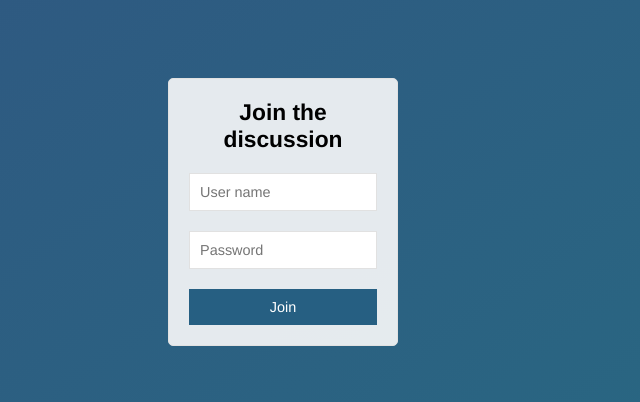
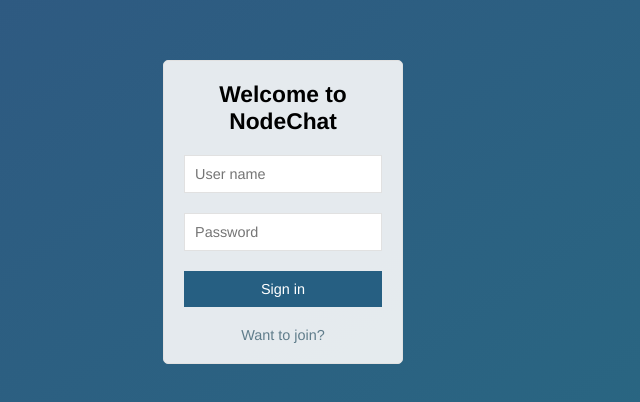
Before and after one commit to f3mshep/node_chat, a React (Create React App) app in the folder client/: page / in a window 1280 px wide. Shown: the part 188-590 px from the top of the page, without its empty margins (357-997 px from the left). Built offline with nearby package versions, Linux system fonts and the light colour scheme; no server answers.

Commit message:
authentication and current user list working

```diff
--- a/client/src/App.css
+++ b/client/src/App.css
@@ -57,8 +57,8 @@ button:disabled {
   border: 1px solid #e1e1e1;
   border-radius: 5px;
   padding: 0px 20px;
-  margin: 20px;
-  width: 230px;
+  margin: 10px;
+  width: 240px;
 }
 
 .form-field {
@@ -72,6 +72,17 @@ button:disabled {
 .form-field label {
   display: block;
   margin-bottom: 7px;
+}
+
+.form-field a {
+  color:#607d8b;
+  cursor: pointer;
+  text-align: center;
+  font-weight: 300;
+}
+
+.form-field a:active, a:hover {
+  color: #455a64;
 }
 
 .form-field input, .form-field select {
--- a/client/src/App.js
+++ b/client/src/App.js
@@ -4,25 +4,6 @@ import ChatMain from "./containers/chat_main";
 import "./App.css";
 
 class App extends Component {
-  state = {
-    response: ""
-  };
-
-  componentDidMount() {
-    this.callApi()
-      .then(res => this.setState({ response: res.express }))
-      .catch(err => console.log(err));
-  }
-
-  callApi = async () => {
-    const response = await fetch("/api/hello");
-    const body = await response.json();
-
-    if (response.status !== 200) throw Error(body.message);
-
-    return body;
-  };
-
   render() {
     return (
       <ChatMain/>
--- a/client/src/components/sign_in_component.js
+++ /dev/null
@@ -1,12 +0,0 @@
-import React from 'react';
-import SignInForm from '../containers/sign_in_form';
-
-const SignIn = (props) => (
-  <div className="centered-form">
-    <div className="centered-form__form">
-      <SignInForm handleAccountCreation={props.handleAccountCreation} />
-    </div>
-  </div>
-);
-
-export default SignIn;
--- a/client/src/containers/chat_main.js
+++ b/client/src/containers/chat_main.js
@@ -4,7 +4,7 @@ import io from 'socket.io-client';
 import ChatMessages from './chat_messages'
 import ChatFooter from './chat_footer'
 import ChatSidebar from '../components/chat_sidebar'
-import SignIn from '../components/sign_in_component'
+import SignIn from '../containers/sign_in_container'
 
 class ChatMain extends React.Component{
 
@@ -36,27 +36,11 @@ class ChatMain extends React.Component{
     this.setState({messages: currentMessages})
   }
 
-  handleAccountCreation(username, password){
+  setToken(token){
     const socket = this.state.clientSocket;
-    const request = {username, password};
-    fetch("/users", {
-      method: "post",
-      headers: {"Content-Type": "application/json"},
-      body: JSON.stringify(request)
-    })
-    .then(response => {
-      if(!response.ok){
-        //TODO: err handle here (modal maybe?)
-        console.log(response)
-      } else {
-        return response.json()
-      }
-    })
-    .then(auth => {
-      debugger
-      localStorage.setItem("jwt", auth.token)
-      socket.emit('authenticate', auth)
-    })
+    this.setState({token});
+    localStorage.setItem('jwt', token)
+    socket.emit('authenticate', token)
   }
 
   handleAuthentication(){
@@ -75,19 +59,20 @@ class ChatMain extends React.Component{
     //set up socket
     const socket = io();
     this.setState({clientSocket: socket});
+
     socket.on('connect', () => {
       console.log('Connected to server')
+      if(localStorage.jwt){
+        this.setToken(localStorage.jwt)
+        this.handleAuthentication()
+      }
     });
 
     socket.on('authenticated', ()=>{
       this.handleAuthentication()
       console.log('user authenticated')
       socket.on("newMessage", this.recieveMessage.bind(this));
-      socket.on("userJoin", this.updateUsers.bind(this));
-    })
-
-    socket.on('updateUsers', (users)=> {
-      this.updateUsers(users)
+      socket.on("updateUsers", this.updateUsers.bind(this));
     })
 
     socket.on('disconnect', () => {
@@ -106,7 +91,7 @@ class ChatMain extends React.Component{
         <ChatFooter sendMessage={this.sendMessage.bind(this)} />
       </div>
     </div>;
-    const signIn = <SignIn handleAccountCreation={this.handleAccountCreation.bind(this)}/>
+    const signIn = <SignIn setToken={this.setToken.bind(this)}/>
     return this.state.signedIn ? chatPage : signIn
   }
 }
--- /dev/null
+++ b/client/src/containers/sign_in_container.js
@@ -0,0 +1,40 @@
+import React from 'react';
+import SignInForm from '../containers/sign_in_form';
+import SignUpForm from '../containers/sign_up_form';
+
+class SignIn extends React.Component{
+  constructor(props){
+    super(props)
+    this.state = {showSignUp: false}
+  }
+
+  toggleSignUp(){
+    if (this.state.showSignUp){
+      this.setState({showSignUp:false})
+    } else {
+      this.setState({showSignUp: true})
+    }
+  }
+
+  render(){
+    return <div className="centered-form">
+        <div className="centered-form__form">
+          {this.state.showSignUp ? (
+            <SignUpForm
+              toggleSignUp={this.toggleSignUp.bind(this)}
+              setToken={this.props.setToken}
+            />
+          ) : (
+            <SignInForm
+              toggleSignUp={this.toggleSignUp.bind(this)}
+              setToken={this.props.setToken}
+            />
+          )}
+        </div>
+      </div>;
+  }
+}
+
+
+
+export default SignIn;
--- a/client/src/containers/sign_in_form.js
+++ b/client/src/containers/sign_in_form.js
@@ -21,17 +21,37 @@ class SignInForm extends React.Component{
     })
   }
 
-
-
-  handleSubmit(event){
+  handleSubmit(event) {
     event.preventDefault();
-    this.props.handleAccountCreation(this.state.username, this.state.password)
+    const request = { username: this.state.username, password: this.state.password };
+    fetch("/users/login", {
+      method: "post",
+      headers: { "Content-Type": "application/json" },
+      body: JSON.stringify(request)
+    })
+      .then(response => {
+        if (!response.ok) {
+          //TODO: err handle here (modal maybe?)
+          console.log(response);
+        } else {
+          return response.json();
+        }
+      })
+      .then(auth => {
+        localStorage.setItem("jwt", auth.token);
+        this.props.setToken(auth.token);
+      }).catch(err => console.log("something went wrong:", err));
   }
 
+  // handleSubmit(event){
+  //   event.preventDefault();
+  //   this.props.handleAccountCreation(this.state.username, this.state.password)
+  // }
+
   render(){
-    return (<form>
+    return <form>
         <div className="form-field">
-        <h3>Join the discussion</h3>
+          <h3>Welcome to NodeChat</h3>
         </div>
         <div className="form-field">
           <input onChange={this.handleUsernameChange.bind(this)} placeholder="User name" type="text" value={this.state.username} />
@@ -40,9 +60,12 @@ class SignInForm extends React.Component{
           <input onChange={this.handlePasswordChange.bind(this)} placeholder="Password" type="password" value={this.state.password} />
         </div>
         <div className="form-field">
-        <button onClick={this.handleSubmit.bind(this)}>Join</button>
+          <button onClick={this.handleSubmit.bind(this)}>Sign in</button>
         </div>
-    </form>);
+        <div className="form-field">
+          <a onClick={this.props.toggleSignUp}><p>Want to join?</p></a>
+        </div>
+      </form>;
   }
 }
 
--- /dev/null
+++ b/client/src/containers/sign_up_form.js
@@ -0,0 +1,82 @@
+import React from 'react';
+
+class SignUpForm extends React.Component {
+  constructor(props) {
+    super(props)
+    this.state = {
+      username: "",
+      password: "",
+      passwordConfirmation: ""
+    }
+  }
+
+  handlePasswordChange(event) {
+    this.setState({
+      password: event.target.value
+    })
+  }
+
+  handlePasswordConfirmationChange(event) {
+    this.setState({
+      passwordConfirmation: event.target.value
+    })
+  }
+
+  handleUsernameChange(event) {
+    this.setState({
+      username: event.target.value
+    })
+  }
+
+  handleSubmit(event) {
+    event.preventDefault();
+    if(this.state.passwordConfirmation !== this.state.password){
+      console.log('passwords do not match')
+      return false;
+    }
+    const request = { username: this.state.username, password: this.state.password };
+    fetch("/users", {
+      method: "post",
+      headers: { "Content-Type": "application/json" },
+      body: JSON.stringify(request)
+    })
+      .then(response => {
+        if (!response.ok) {
+          //TODO: err handle here (modal maybe?)
+          console.log(response)
+        } else {
+          return response.json()
+        }
+      })
+      .then(auth => {
+        localStorage.setItem("jwt", auth.token)
+        this.props.setToken(auth.token)
+      }).catch(err => console.log('something went wrong:', err))
+  }
+
+
+  render() {
+    return (<form>
+      <div className="form-field">
+        <h3>Join the discussion</h3>
+      </div>
+      <div className="form-field">
+        <input onChange={this.handleUsernameChange.bind(this)} placeholder="User name" type="text" value={this.state.username} />
+      </div>
+      <div className="form-field">
+        <input onChange={this.handlePasswordChange.bind(this)} placeholder="Password" type="password" value={this.state.password} />
+      </div>
+      <div className="form-field">
+        <input onChange={this.handlePasswordConfirmationChange.bind(this)} placeholder="Password confirmation" type="password" value={this.state.passwordConfirmation} />
+      </div>
+      <div className="form-field">
+        <button onClick={this.handleSubmit.bind(this)}>Join</button>
+      </div>
+      <div className="form-field">
+        <a onClick={this.props.toggleSignUp}><p>Want to sign in?</p></a>
+      </div>
+    </form>);
+  }
+}
+
+export default SignUpForm;
```
Also changed, not shown: 2 other files (tests, documents, lock files or other folders). Lines whose indentation alone changed are shown as unchanged.
